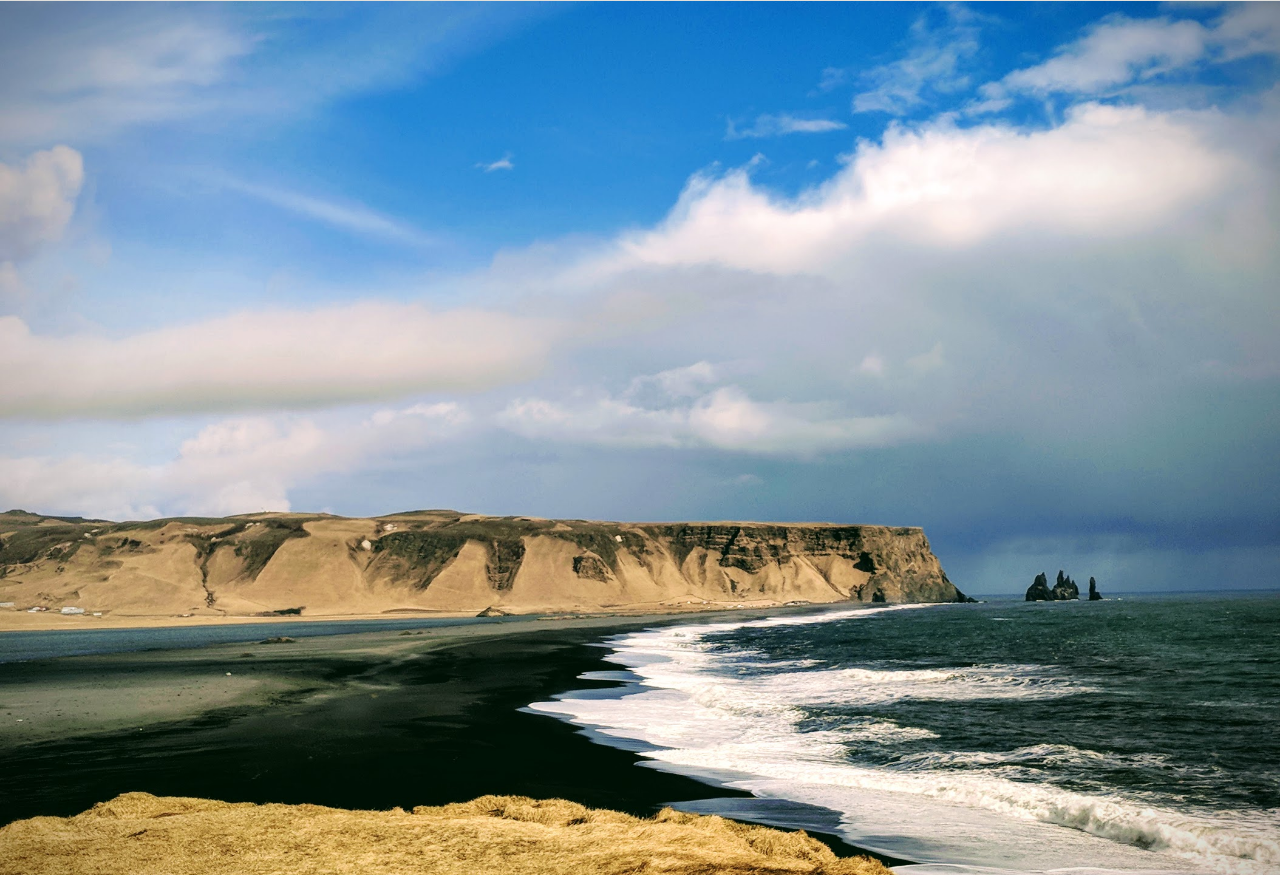
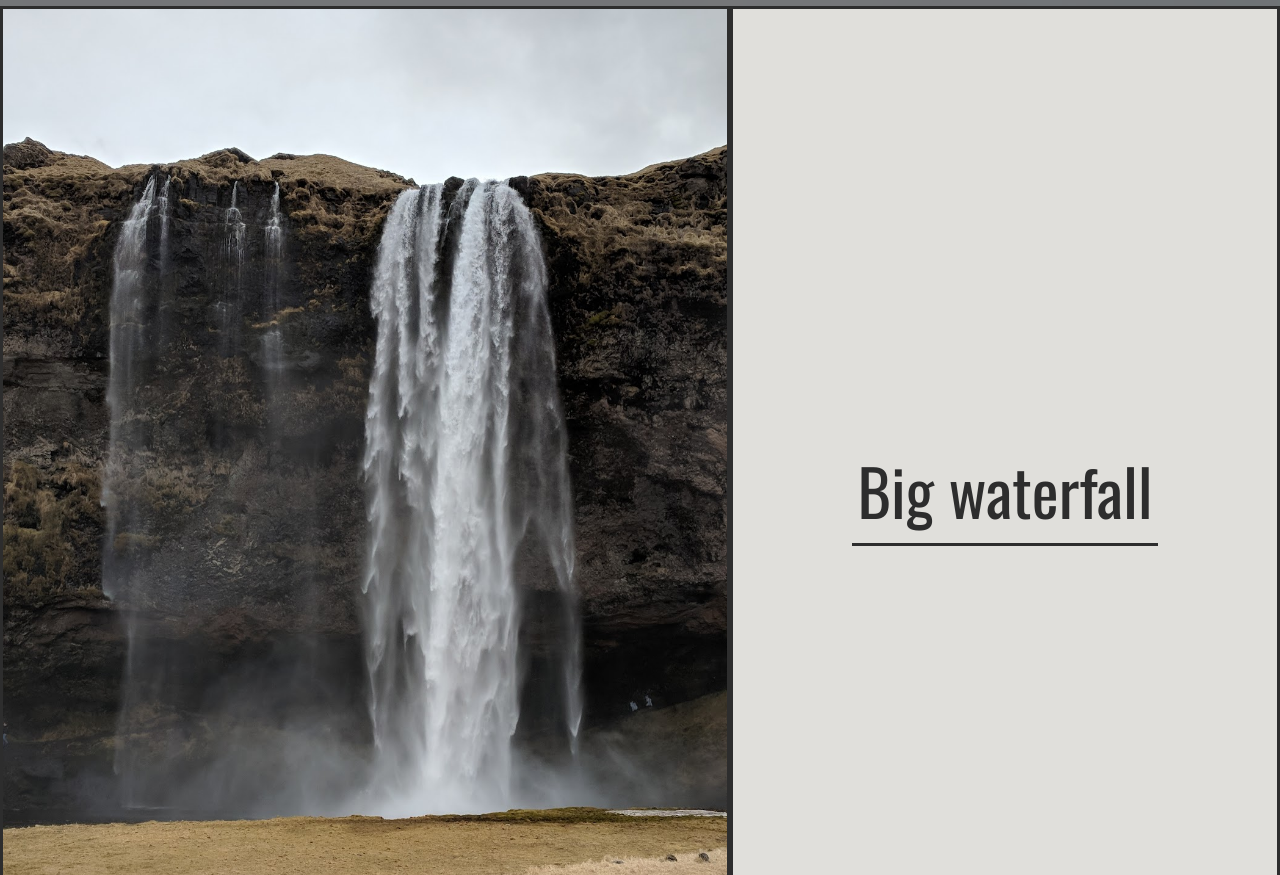
Before and after one commit to richywang/339-finalproject, a plain HTML site: page iceland.html in a window 1280 px wide. Shown: the part 394-1269 px from the top of the page. Drawn offline with nearby package versions, Linux system fonts and the light colour scheme.

Commit message:
iceland done

```diff
--- a/css/iceland.css
+++ b/css/iceland.css
@@ -0,0 +1,118 @@
+.flexcontainer {
+    display: flex;
+    flex-direction: column;
+    width: 100%;
+}
+
+.flexrow {
+    width: 100%;
+    height: auto;
+}
+
+.polaroid h2 {
+    display: none;
+}
+
+.flextext {
+    display: none;
+}
+
+@media screen and (min-width: 768px) {
+    .flexcontainer {
+        background: linear-gradient( rgba(0, 0, 0, 0.5), rgba(0, 0, 0, 0.5)), url(../images/iceland/walk_falls.jpeg);
+        width: 100%;
+        background-attachment: fixed;
+        /* Parallax effect */
+        background-position: center;
+        /* Parallax effect */
+        background-repeat: no-repeat;
+        /* Parallax effect */
+        background-size: cover;
+        /* Parallax effect */
+        color: white;
+        height: auto;
+        /* Parallax effect */
+        justify-items: center;
+        align-items: center;
+    }
+
+    .flexrow {
+        margin: 1% 0;
+    }
+
+    .polaroid {
+        background-image: url(../images/index/white-linen-paper-texture.webp);
+        display: grid;
+        grid-template-columns: 1fr;
+        height: 100%;
+        width: 95%;
+        justify-items: center;
+        align-items: center;
+        margin: auto;
+        border: rgba(0, 0, 0, 1) solid 3px;
+    }
+
+    .polaroid img {
+        width: 98%;
+        height: 98%;
+    }
+
+    .polaroid h2 {
+        font-size: 2rem;
+        font-family: 'Oswald', sans-serif;
+        color: #2d2d2d;
+        border: #2d2d2d 0px solid;
+        border-bottom-width: 3px;
+        margin-bottom: 1%;
+    }
+
+    .flextext {
+        display: none;
+    }
+}
+
+@media screen and (min-width: 1024px) {
+
+
+    .flexrow {
+        display: flex;
+        flex-direction: row;
+        margin: 1% 0;
+    }
+
+    .polaroid {
+        background-image: none;
+        height: 100%;
+        width: 100%;
+        border: none;
+    }
+
+    .polaroid h2 {
+        display: none;
+    }
+
+    .polaroid img {
+        border: #2d2d2d 3px solid;
+        height: auto;
+        width: 100%;
+    }
+
+    .flextext {
+        width: 75%;
+        height: auto;
+        background-color: #e0dfdb;
+        display: grid;
+        justify-items: center;
+        align-items: center;
+        border: #2d2d2d 3px solid;
+    }
+
+    .flextext h2 {
+        color: #2d2d2d;
+        font-family: 'Oswald', sans-serif;
+        border: #2d2d2d 0px solid;
+        border-bottom-width: 3px;
+        font-size: 4rem;
+        padding: 1%;
+    }
+}
--- a/css/japan.css
+++ b/css/japan.css
@@ -2,6 +2,7 @@
     display: grid;
     grid-template-columns: 1fr;
 }
+
 
 .polaroid h2 {
     display: none;
--- a/css/style.css
+++ b/css/style.css
@@ -174,6 +174,7 @@ a.skip:focus{
     border: rgba(224, 223, 219, 1) solid;
     border-width: 3px 0px;
     transition: 0.5s ease-out;
+    text-align: center;
 }
 
 
--- a/iceland.html
+++ b/iceland.html
@@ -37,18 +37,102 @@
         </div>
     </header>
     <main id="skip">
-        <h1>Iceland</h1>
-        <div>
-            <img src="images/iceland/big_falls.png" alt="big waterfall">
+        <div class="spacer">
+            <img id="travelicon" src="images/iceland/1621539.png">
+            <h1>The Land of Fire and Ice</h1>
+        </div>
+        <div class="flexcontainer">
+            <div class="flexrow">
+                <div class="polaroid">
+                    <img src="images/iceland/big_falls.jpeg" alt="big waterfall">
+                    <h2>Big waterfall</h2>
+                </div>
+                <div class="flextext">
+                    <h2>Big waterfall</h2>
+                </div>
+            </div>
+
+
+            <div class="flexrow">
+                <div class="flextext">
+                    <h2>Big waterfall</h2>
+                </div>
+                <div class="polaroid">
                     <img src="images/iceland/blacksand.jpeg" alt="black sand beach">
+                    <h2>Big waterfall</h2>
+                </div>
+            </div>
+
+            <div class="flexrow">
+                <div class="polaroid">
                     <img src="images/iceland/cliff.jpeg" alt="tectonic plate divide">
+                    <h2>Big waterfall</h2>
+                </div>
+                <div class="flextext">
+                    <h2>Big waterfall</h2>
+                </div>
+            </div>
+
+            <div class="flexrow">
+                <div class="flextext">
+                    <h2>Big waterfall</h2>
+                </div>
+                <div class="polaroid">
                     <img src="images/iceland/falls.jpeg" alt="mini waterfall">
+                    <h2>Big waterfall</h2>
+                </div>
+            </div>
+
+            <div class="flexrow">
+                <div class="polaroid">
                     <img src="images/iceland/far_falls.jpeg" alt="bigger waterfall">
-            <img src="images/iceland/mini_falls.png" alt="waterfall with a nice personality">
+                    <h2>Big waterfall</h2>
+                </div>
+                <div class="flextext">
+                    <h2>Big waterfall</h2>
+                </div>
+            </div>
+
+            <div class="flexrow">
+                <div class="flextext">
+                    <h2>Big waterfall</h2>
+                </div>
+                <div class="polaroid">
+                    <img src="images/iceland/IMG_20180327_103941.jpg" alt="waterfall with a nice personality">
+                    <h2>Big waterfall</h2>
+                </div>
+            </div>
+
+            <div class="flexrow">
+                <div class="polaroid">
                     <img src="images/iceland/reflection.jpeg" alt="reflection of mountain">
+                    <h2>Big waterfall</h2>
+                </div>
+                <div class="flextext">
+                    <h2>Big waterfall</h2>
+                </div>
+            </div>
+
+            <div class="flexrow">
+                <div class="flextext">
+                    <h2>Big waterfall</h2>
+                </div>
+                <div class="polaroid">
                     <img src="images/iceland/wide_falls.jpeg" alt="an absolute unit of a waterfall">
-            <img src="images/iceland/walk_falls.jpeg" alt="suave waterfall">
+                    <h2>Big waterfall</h2>
+                </div>
+            </div>
+
+            <!-- <img src="images/iceland/walk_falls.jpeg" alt="suave waterfall"> -->
+            <div class="flexrow">
+                <div class="polaroid">
                     <img src="images/iceland/glacier.jpeg" alt="iceland glacier">
+                    <h2>Big waterfall</h2>
+                </div>
+                <div class="flextext">
+                    <h2>Big waterfall</h2>
+                </div>
+            </div>
         </div>
     </main>
     <footer>
```
Also changed, not shown: canada.html (+1 -1 lines), japan.html (+1 -1 lines), images/iceland/1621539.png, 4 other files. Lines whose indentation alone changed are shown as unchanged.
